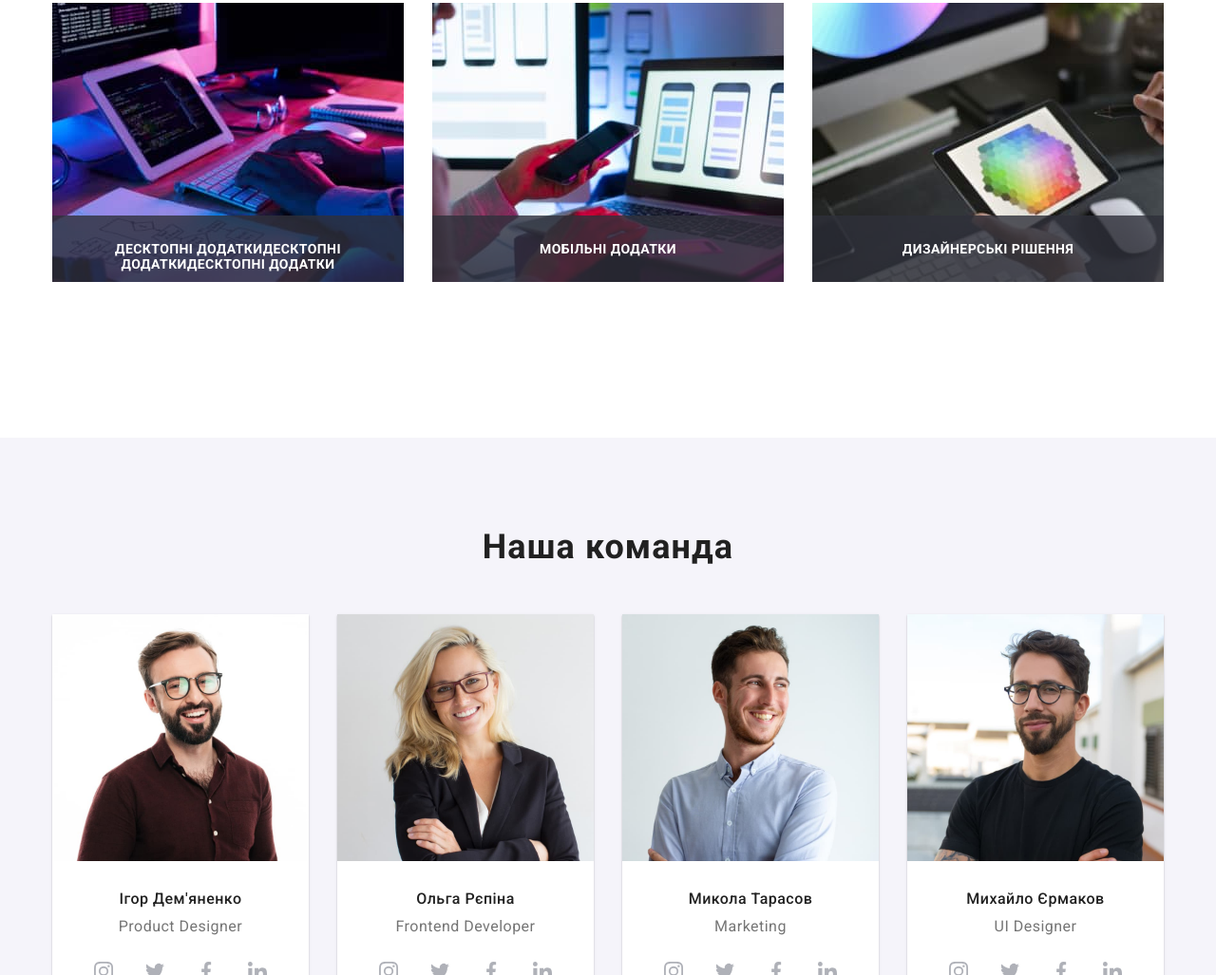
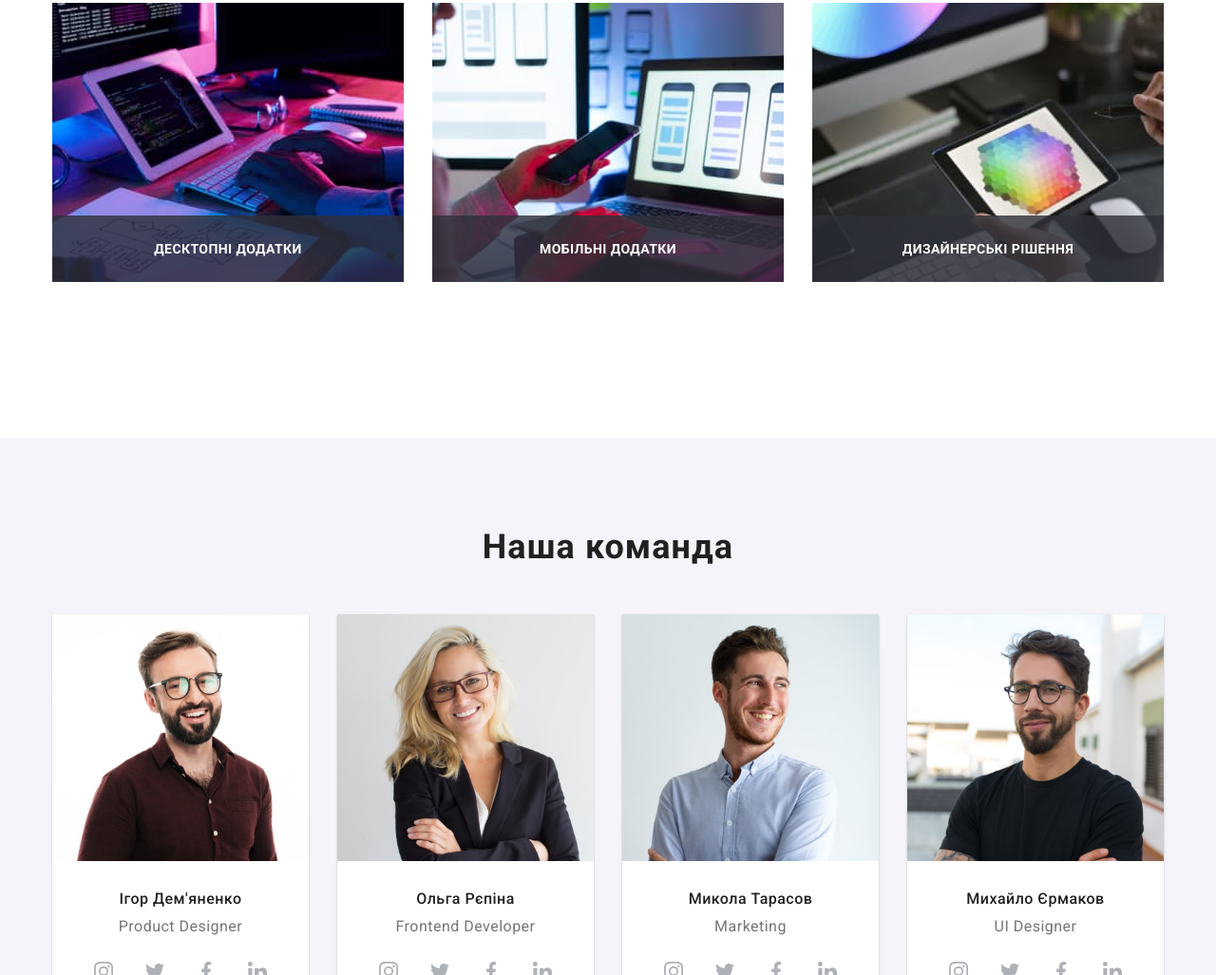
Before and after one commit to Miamasha/goit-markup-hw-05, a plain HTML site: page index.html in a window 1280 px wide. Shown: the part 1205-2232 px from the top of the page at 95% size. Drawn offline with nearby package versions, Linux system fonts and the light colour scheme.

Commit message:
hw5_submit4

```diff
--- a/css/styles.css
+++ b/css/styles.css
@@ -381,6 +381,7 @@ position: relative;
 }
 
 .act-cover-text{
+	display: flex;
 	font-style: normal;
 	font-weight: 700;
 	font-size: 14px;
@@ -390,11 +391,11 @@ position: relative;
 	text-transform: uppercase;
 	color: #ffffff;
 	background: rgba(47, 48, 58, 0.8);
-	padding-top: 27px;
-	padding-bottom: 27px;
 	width: 370px;
 	height: 70px;
 	transform: translateY(-100%);
+	align-items: center;
+	justify-content: center;
 }
 
 .actions,
--- a/index.html
+++ b/index.html
@@ -118,7 +118,7 @@
 						<li class="act-type">
 							<img src="./images/box1.jpg" alt="Вечерний офис" width="370" />
 							<p class="act-cover-text">
-								Десктопні додаткиДесктопні додаткиДесктопні додатки
+								Десктопні додатки
 							</p>
 						</li>
 						<li class="act-type">
@@ -364,7 +364,7 @@
 			<div class="mod-window">
 				<button type="button" class="modal-close" data-modal-close>
 					<svg class="close" width="18" height="18">
-						<use href="./img/icons-studio.svg#icon-close-black-18dp"></use>
+						<use href="./images/icons-studio.svg#icon-close-black-18dp"></use>
 					</svg>
 				</button>
 			</div>
```
